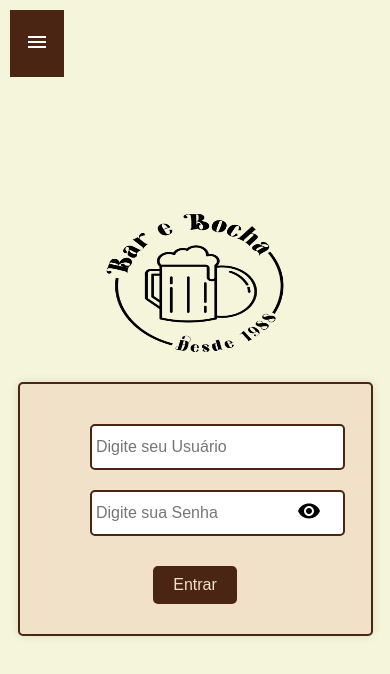
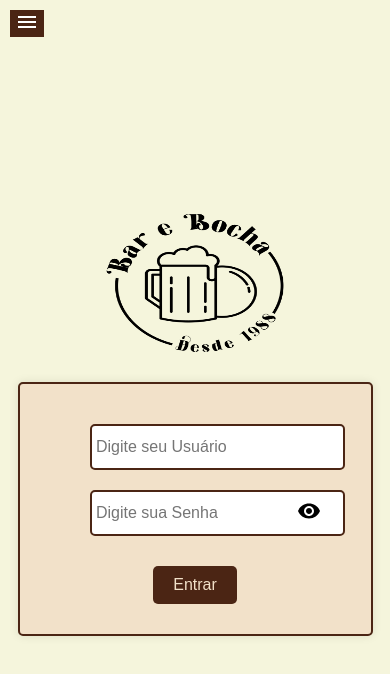
Before and after one commit to LuizAbudi/RegistroPonto-system, a React (Create React App) app: page / in a window 390 px wide. Shown: the top 674 px of the page. Built offline with nearby package versions, Linux system fonts and the light colour scheme.

Commit message:
responsiveness

```diff
--- a/src/components/SideBar/SidebarButton.css
+++ b/src/components/SideBar/SidebarButton.css
@@ -9,3 +9,14 @@
     cursor: pointer;
     z-index: 1000;
 }
+
+@media (max-width: 768px) {
+    .SidebarButton{
+        padding: 5px 5px;
+    }
+}
+@media (max-width: 480px) {
+    .SidebarButton{
+        padding: 0px 5px;
+    }
+}
```
